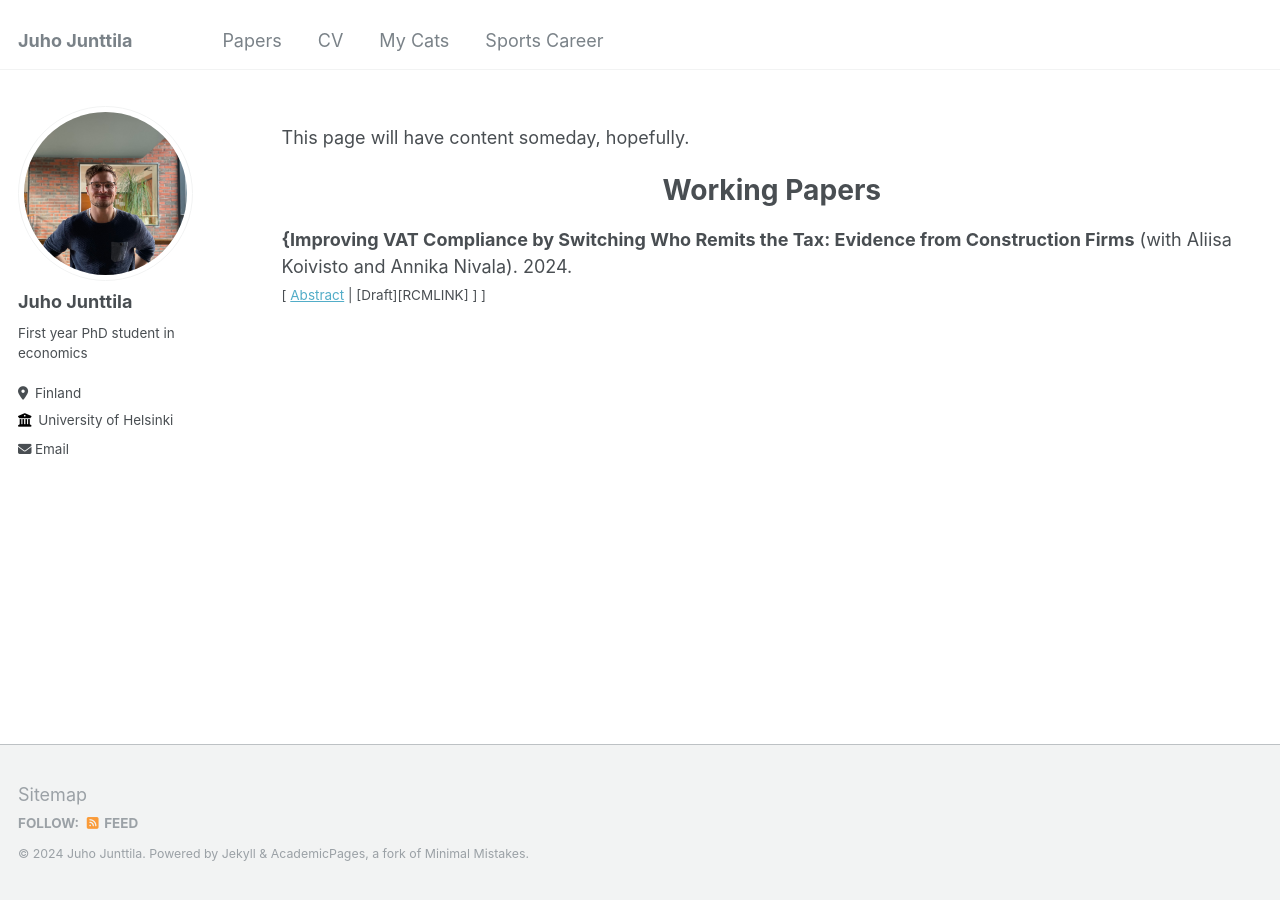
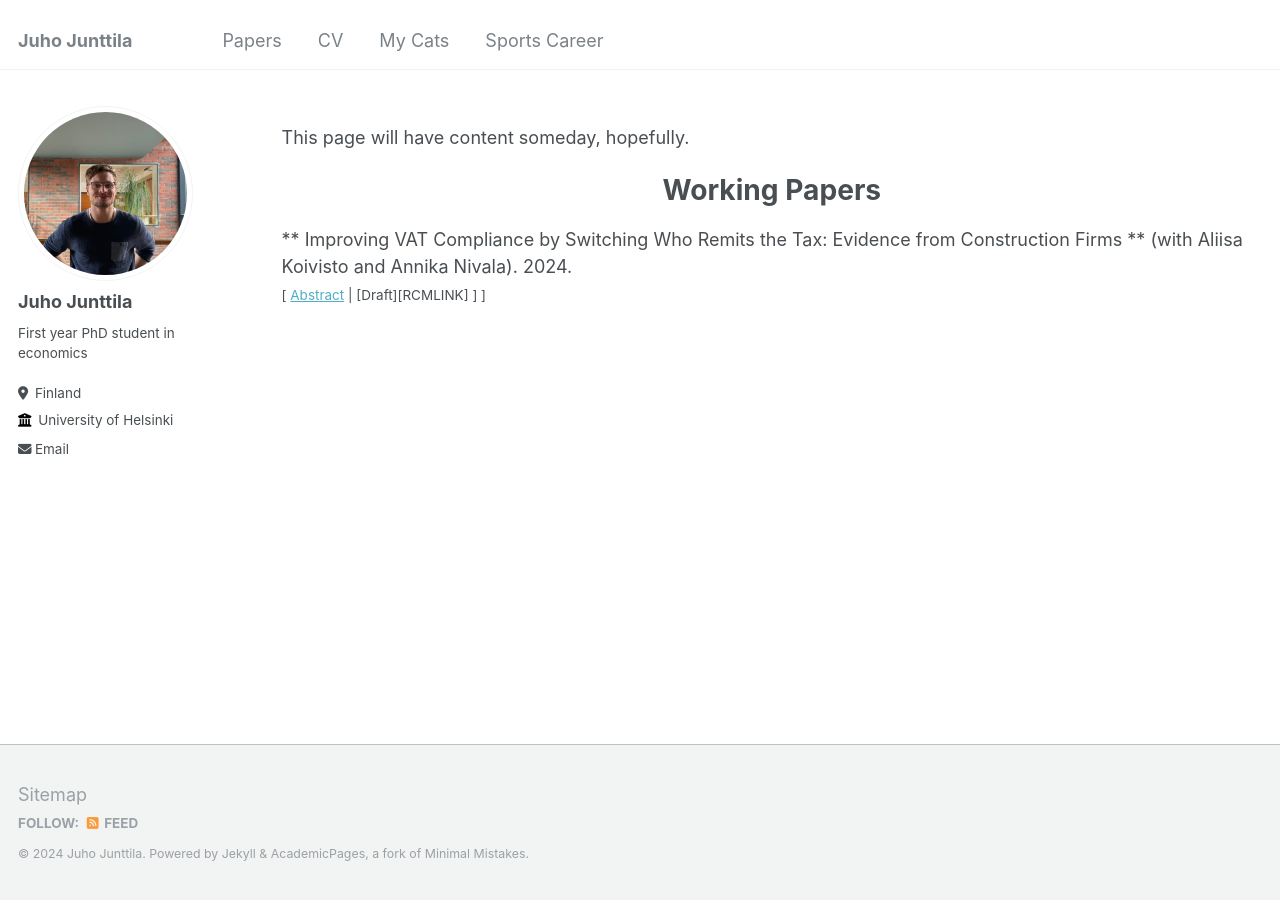
Before and after one commit to Juho-Junttila/Juho-Junttila.github.io, a Jekyll site: the page built from _pages/publications.md, in a window 1280 px wide. Built offline with Jekyll 4.4.1, drawn with Linux system fonts in a browser that asks for light colours; part of the change alters nothing that is shown.

```diff
--- a/_pages/publications.md
+++ b/_pages/publications.md
@@ -17,12 +17,12 @@ This page will have content someday, hopefully.
 # <center> Working Papers </center>
 
 
-**{Improving VAT Compliance by Switching Who Remits the Tax: Evidence from Construction Firms** (with Aliisa Koivisto and Annika Nivala). 2024. <br/>
+** Improving VAT Compliance by Switching Who Remits the Tax: Evidence from Construction Firms ** (with Aliisa Koivisto and Annika Nivala). 2024. <br/>
 <small>[ <a href="#/" onclick="visib('RCM')">Abstract</a> | [Draft][RCMLINK] ] ]</small>
 
 <div id="RCM" style="display: none; text-align: justify; line-height: 1.2" ><small>
 
-Many countries use a reverse charge mechanism (RC) in value added tax (VAT) to combat tax evasion in specific high-risk sectors. The RC shifts the liability to remit VAT from the seller to the buyer. We study the adoption of RC in 2011 in the construction sector in Finland using tax return data on the universe of Finnish firms. Using a difference-in-differences design, we find that reported net VAT liabilities in the construction sector increased by 5%  compared to unaffected firms. The results show that the remittance policy can be effective in decreasing VAT evasion by subcontractors that provide services for large firms.
+Changing who remits a tax can affect how much tax revenue is collected when evasion opportunities vary across firms. Many countries use a reverse charge mechanism (RC) in value added tax (VAT) to combat tax evasion in specific high-risk sectors. The RC shifts the liability to remit VAT from the seller to the buyer. We study the adoption of RC in 2011 in the construction sector in Finland using tax return data on the universe of Finnish firms. Using a difference-in-differences design, we find that reported net VAT liabilities in the construction sector increased by 5%  compared to unaffected firms. The results show that the remittance policy can be effective in decreasing VAT evasion by subcontractors that provide services for large firms.
 
 [RCMLINK]: https://urn.fi/URN:NBN:fi-fe20241218104602
 
```
